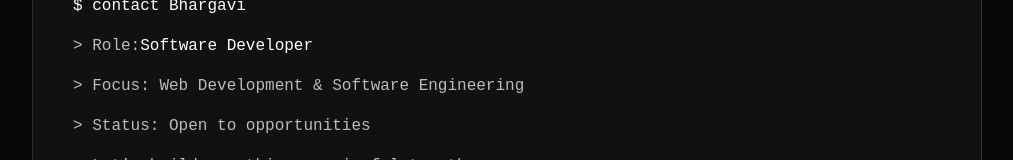
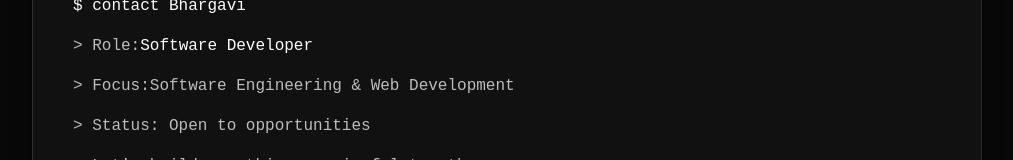
Before and after one commit to bhargavikrishna03/Portfolio, a React (Vite) app: page / in a window 1280 px wide. Shown: the part 4780-4940 px from the top of the page, without its empty margins (133-1146 px from the left). Built offline with nearby package versions, Linux system fonts and the light colour scheme.

Commit message:
Fix formatting of focus line in Contact component

```diff
--- a/src/Contact.jsx
+++ b/src/Contact.jsx
@@ -20,7 +20,7 @@ function Contact() {
                 <span className="terminal-command">$ contact Bhargavi</span>
               </p>
               <p className="terminal-line">&gt; Role:<span className='terminal-highlight'>Software Developer</span></p>
-              <p className="terminal-line">&gt; Focus: Web Development & Software Engineering</p>
+              <p className="terminal-line">&gt; Focus:Software Engineering &  Web Development  </p>
               <p className="terminal-line">&gt; Status: Open to opportunities</p>
               <p className="terminal-line">&gt; Let's build something meaningful together<span className='cursor'></span></p>
               <a href="mailto:krishnabhargavi01@gmail.com" className="contact-btn">Send Message</a>
```
